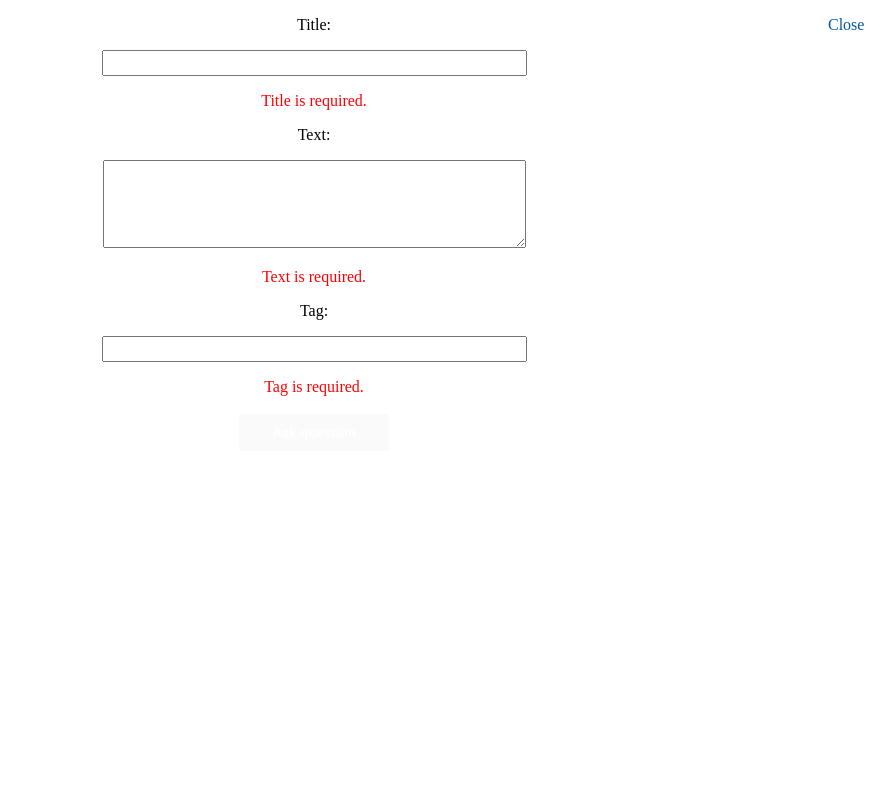
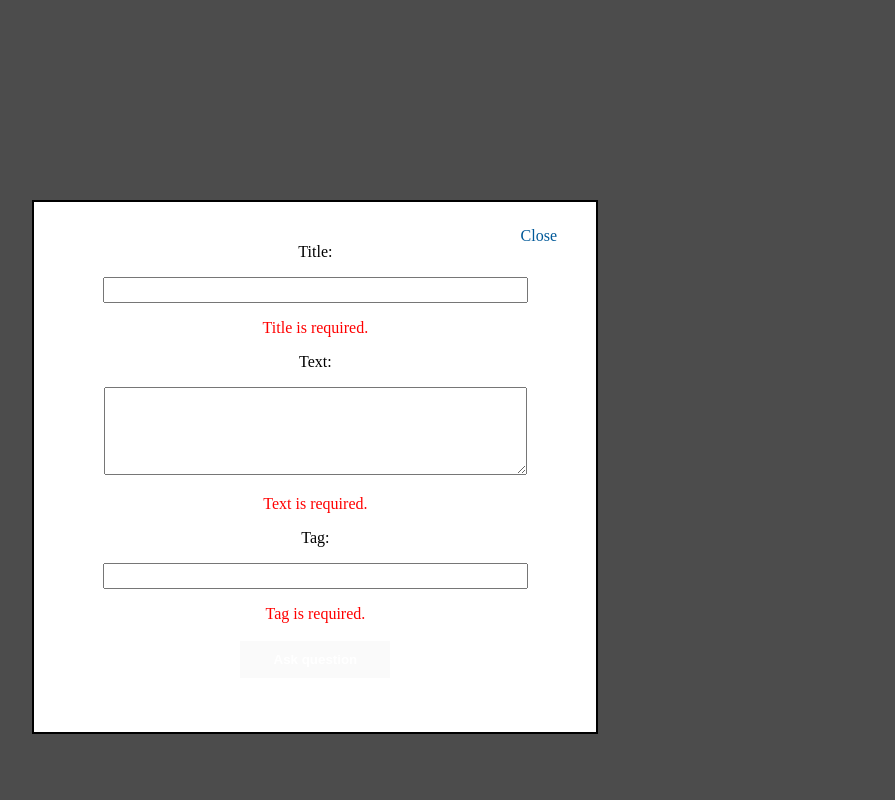
Before and after one commit to pow10s/angular_test, a PHP site: page /form.html in a window 1280 px wide. Shown: the whole page, without its empty margins (326-1221 px from the left). Run offline with PHP 8.4, Linux system fonts and the light colour scheme.

Commit message:
fixed popup

```diff
--- a/web/css/style.css
+++ b/web/css/style.css
@@ -99,7 +99,7 @@
 /*TABS BEGIN*/
 
 /*POPUP BEGIN*/
-.overlay {
+.overlay{
   display: none;
   position: fixed;
   left: 28%;
@@ -110,8 +110,8 @@
   width: 40%;
   height: 60%;
   z-index: 2;
-    }
-.fade {
+  }
+.fade{
   display: none;
   position: fixed;
   left: 0%;
--- a/web/form.html
+++ b/web/form.html
@@ -9,9 +9,9 @@
 	<script src="js/main.js"></script>
 </head>
 <body>
-	<div clss="overlay" style="display: block;" >
+	<div class="overlay" style="display: block;" >
 		<a href class="close" ng-click="close()">Close</a>
-		<div id="content">
+		<div class="content">
 			<form
 				name="questionForm"
 				method="POST" role="form"
@@ -71,6 +71,6 @@
 			</form>
 		</div>
 	</div>
-	<div clss="fade" style="display: block;"></div>
+	<div class="fade" style="display: block;"></div>
 </body>
 </html>
```
